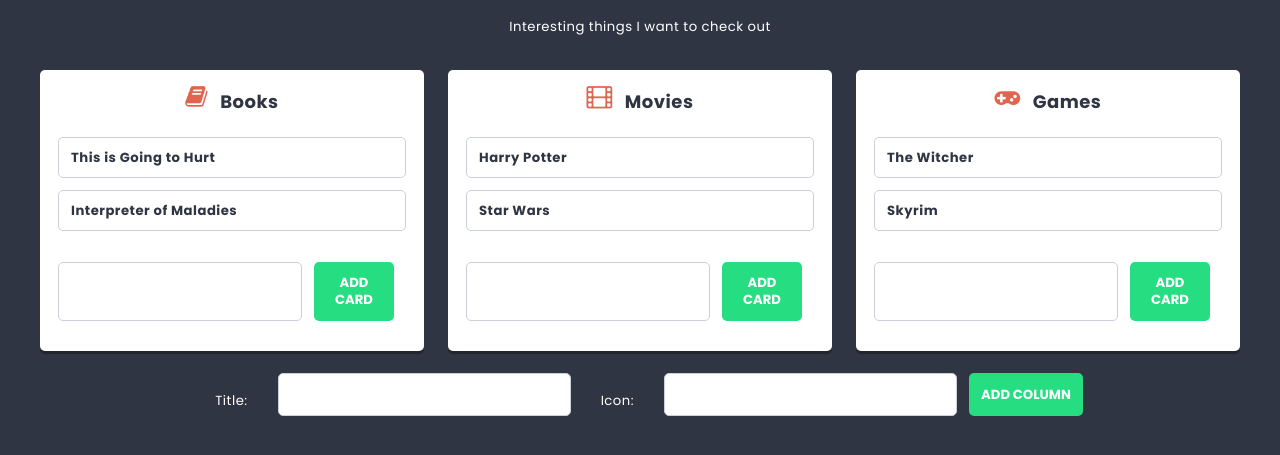
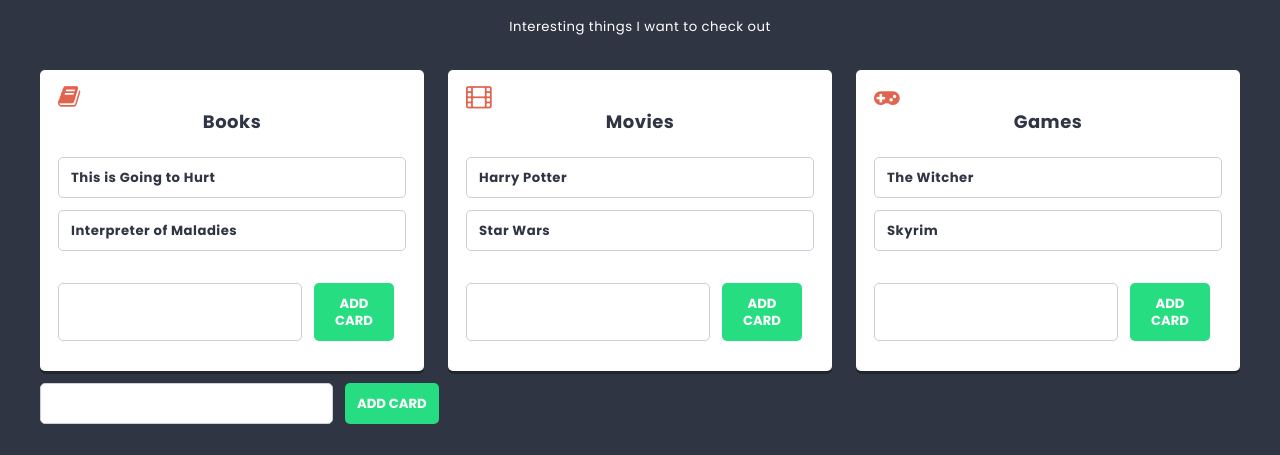
Before and after one commit to npotracka/To-do-list, a React (Create React App) app: page / in a window 1280 px wide. Shown: the part 471-926 px from the top of the page. Built offline with nearby package versions, Linux system fonts and the light colour scheme.

Commit message:
add task 13.2

```diff
--- a/package.json
+++ b/package.json
@@ -9,7 +9,10 @@
     "font-awesome": "^4.7.0",
     "react": "^18.2.0",
     "react-dom": "^18.2.0",
+    "react-redux": "7.2.5",
     "react-scripts": "5.0.1",
+    "redux": "4.2.0",
+    "redux-devtools-extension": "2.13.9",
     "sass": "^1.66.0",
     "shortid": "^2.2.16",
     "web-vitals": "^2.1.4"
--- a/src/components/Column/Column.js
+++ b/src/components/Column/Column.js
@@ -1,20 +1,26 @@
 import styles from './Column.module.scss';
 import Card from '../Card/Card';
 import CardForm from '../CardForm/CardForm';
+import { useSelector } from 'react-redux';
 
 const Column = (props) => {
-    return (
-      <article className={styles.column}>
-        <h2 className={styles.title}>
-          <span className={styles.icon + ' fa fa-' + props.icon}></span>
-          {props.title}
-        </h2>
-        {props.children}
-        <ul className={styles.cards}>{props.cards.map(card => <Card key={card.id} title={card.title}/>)}</ul>
-        <CardForm columnId={props.id} action={props.action} />
-      </article>
-    )
-  }
+  const cards = useSelector(state => state.cards.filter(card => card.columnId === props.id));
 
-
+  return (
+    <article className={styles.column}>
+      <span className={styles.icon + ' fa fa-' + props.icon} />
+      <h2 className={styles.title}>{props.title}</h2>
+      <ul className={styles.cards}>
+        {cards.map((card) => (
+          <Card key={card.id} title={card.title} />
+        ))}
+      </ul>
+      <CardForm
+        columnId={props.id}
+        action={props.columnId}
+        addCard={props.addCard}
+      />
+    </article>
+  );
+};
 export default Column;
--- a/src/components/List/List.js
+++ b/src/components/List/List.js
@@ -1,55 +1,10 @@
 import styles from './List.module.scss';
 import Column from './../Column/Column';
-import ColumnForm from './../ColumnForm/ColumnForm';
-import { useState } from 'react';
-import shortid from 'shortid';
-import CardForm from '../CardForm/CardForm';
+import ColumnForm from './../CardForm/CardForm';
+import { useSelector } from 'react-redux';
 
 const List = () => {
-  const [columns, setColumns] = useState([
-		{
-			id: 1,
-			title: 'Books',
-			icon: 'book',
-			cards: [
-				{ id: 1, title: 'This is Going to Hurt' },
-				{ id: 2, title: 'Interpreter of Maladies' }
-			]
-		},
-		{
-			id: 2,
-			title: 'Movies',
-			icon: 'film',
-			cards: [
-				{ id: 1, title: 'Harry Potter' },
-				{ id: 2, title: 'Star Wars' }
-			]
-		},
-		{
-			id: 3,
-			title: 'Games',
-			icon: 'gamepad',
-			cards: [
-				{ id: 1, title: 'The Witcher' },
-				{ id: 2, title: 'Skyrim' }
-			]
-		}
-	]);
-
-	const addColumn = newColumn => {
-    setColumns([...columns, { id: shortid(), title: newColumn.title, icon: newColumn.icon, cards: [] }]);
-	};
-
-	const addCard = (newCard, columnId) => {
-		const columnsUpdated = columns.map(column => {
-			if(column.id === columnId)
-				return { ...column, cards: [...column.cards, { id: shortid(), title: newCard.title }]}
-			else
-				return column
-		})
-
-		setColumns(columnsUpdated);
-	};
+  const columns = useSelector(state => state.columns);
 
 	return (
 		<div className={styles.list}>
@@ -60,16 +15,11 @@
 			<section className={styles.columns}>
         {columns.map((column) => (
           <Column
-            key={column.id}
-            id={column.id}
-            title={column.title}
-            icon={column.icon}
-            cards={column.cards}
-            action={addCard}
+            key={column.id}{...column}
           />
         ))}
       </section>
-			<ColumnForm action={addColumn} />
+			<ColumnForm />
 		</div>
 	);
 };
--- a/src/index.js
+++ b/src/index.js
@@ -1,12 +1,17 @@
 import ReactDOM from 'react-dom';
+import React from 'react';
+import { Provider } from 'react-redux';
+import store from './redux/store'
 import App from './App';
 import './styles/normalize.scss';
 import './styles/global.scss';
 import 'font-awesome/css/font-awesome.min.css';
 
-
-
 ReactDOM.render(
-  <App />,
+  <React.StrictMode>
+    <Provider store={store}>
+      <App />
+    </Provider>
+  </React.StrictMode>,
   document.querySelector('#root')
 );
--- /dev/null
+++ b/src/redux/initialState.js
@@ -0,0 +1,31 @@
+const initialState = {
+  columns: [
+    {
+      id: 1,
+      title: 'Books',
+      icon: 'book',
+    },
+    {
+      id: 2,
+      title: 'Movies',
+      icon: 'film',
+    },
+    {
+      id: 3,
+      title: 'Games',
+      icon: 'gamepad',
+    }
+  ],
+
+  cards: [
+    { id: 1, columnId: 1, title: 'This is Going to Hurt' },
+    { id: 2, columnId: 1, title: 'Interpreter of Maladies' },
+    { id: 3, columnId: 2, title: 'Harry Potter' },
+    { id: 4, columnId: 2, title: 'Star Wars' },
+    { id: 5, columnId: 3, title: 'The Witcher' },
+    { id: 6, columnId: 3, title: 'Skyrim' }
+  ]
+
+};
+
+export default initialState;
--- /dev/null
+++ b/src/redux/store.js
@@ -0,0 +1,14 @@
+import { createStore } from 'redux';
+import initialState from './initialState';
+
+const reducer = (state, action) => {
+  return state;
+};
+
+const store = createStore(
+  reducer,
+  initialState,
+  window.__REDUX_DEVTOOLS_EXTENSION__ && window.__REDUX_DEVTOOLS_EXTENSION__()
+);
+
+export default store;
```
Also changed, not shown: 1 other file (tests, documents, lock files or other folders).
